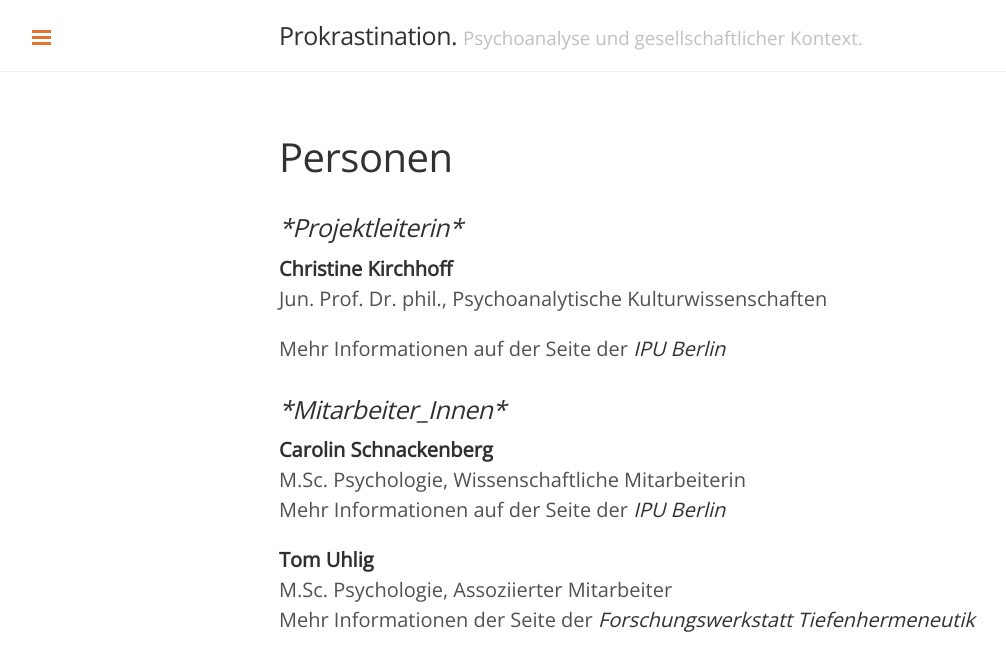
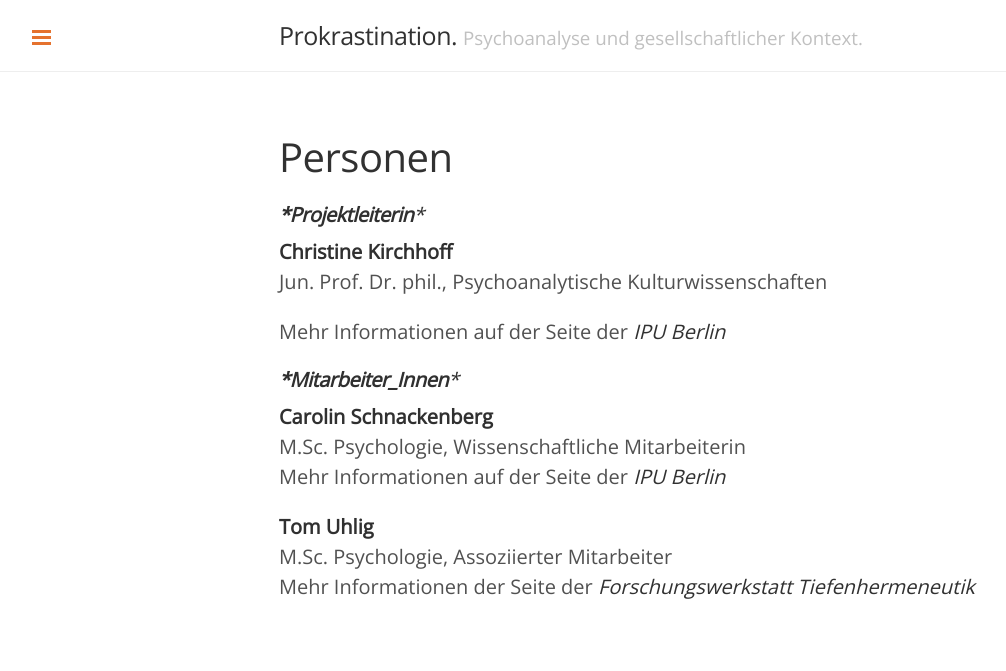
Before and after one commit to aufschieben/aufschieben.github.io, a Jekyll site: the page built from persons.md, in a window 1280 px wide. Shown: the top 671 px of the page, without its empty margins (1-1007 px from the left). Built offline with Jekyll 4.4.1, drawn with Linux system fonts in a browser that asks for light colours.

```diff
--- a/persons.md
+++ b/persons.md
@@ -2,14 +2,14 @@
 layout: page
 title: Personen
 ---
-### _*Projektleiterin*_
+#### _***Projektleiterin***_
 
 **Christine Kirchhoff**
 Jun. Prof. Dr. phil., Psychoanalytische Kulturwissenschaften
 
 Mehr Informationen auf der Seite der [IPU Berlin](http://www.ipu-berlin.de/hochschule/wissenschaftler/profil/kirchhoff-christine.html)
 
-### _*Mitarbeiter_Innen*_
+#### _***Mitarbeiter_Innen***_
 
 **Carolin Schnackenberg**
 M.Sc. Psychologie, Wissenschaftliche Mitarbeiterin
```
